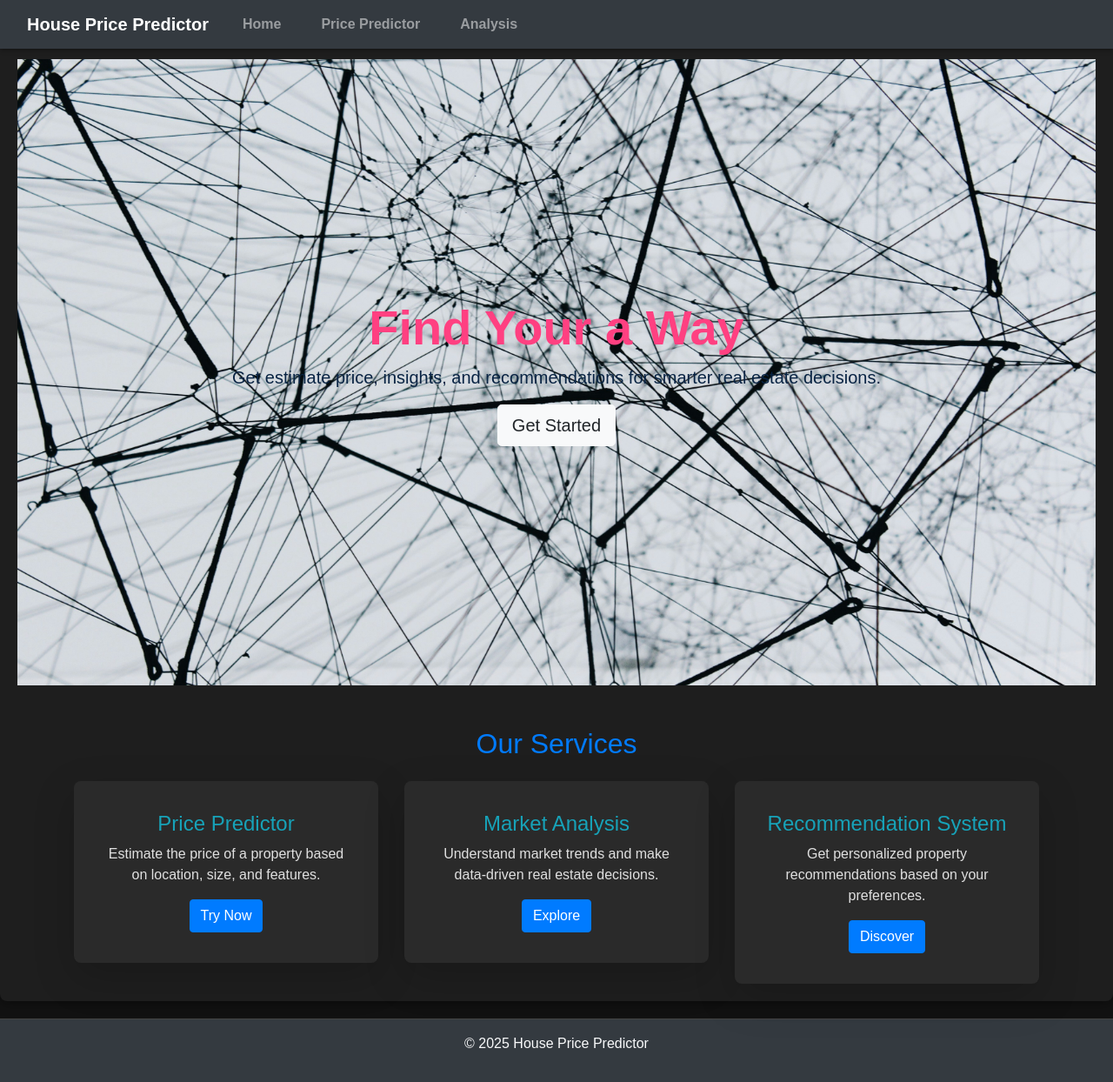
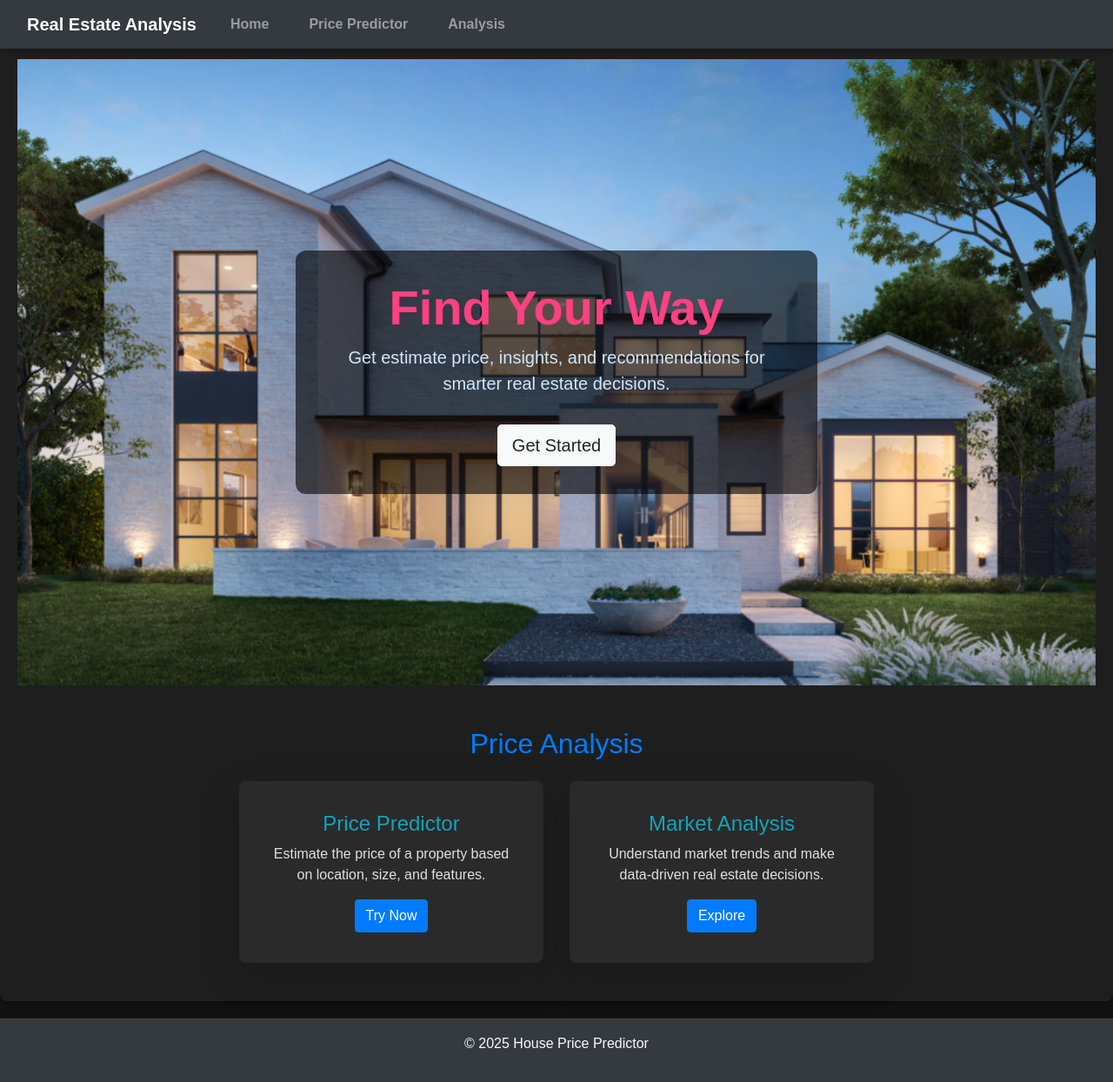
Before and after one commit to Prayesh13/House-Price-Predictor-and-Analysis, a Flask app: page / in a window 1280 px wide. Shown: the whole page at 87% size. Run offline with Flask 3, Linux system fonts and the light colour scheme; parts of the project's set-up code (start-up, migrations or seed data) failed here and were passed over; some libraries are stand-ins or nearby versions.

Commit message:
updated the layout

```diff
--- a/templates/home.html
+++ b/templates/home.html
@@ -1,40 +1,50 @@
 {% extends "layout.html" %}
 
-{% block title %}Home - House Price Prediction{% endblock %}
+{% block title %}Home - Real Estate Analysis{% endblock %}
 
 {% block content %}
 <style>
     .hero {
-        background-image: url("{{ url_for('static', filename='background.jpg') }}");
+        background-image: url("{{ url_for('static', filename='image.png') }}");
         background-position: center;
-        background-repeat: repeat;
+        background-repeat: no-repeat;
         background-size: cover;
         height: 90vh;
         display: flex;
         align-items: center;
         justify-content: center;
+        text-align: center;
+    }
+
+    .hero-content {
+        background-color: rgba(0, 0, 0, 0.6); /* semi-transparent black */
         color: white;
-        text-align: center;
+        padding: 2rem 3rem;
+        border-radius: 12px;
+        max-width: 600px;
+    }
+
+    .hero-content .lead {
+        color: #d1e8ff; /* light blue-gray for contrast */
     }
 </style>
 
-
 <!-- Hero Section -->
 <div class="hero">
-    <div>
-        <h1 class="display-4 font-weight-bold">Find Your a Way</h1>
-        <p class="lead" style="color: rgb(8, 35, 67);">Get estimate price, insights, and recommendations for smarter real estate decisions.</p>
-        <a href="/predict" class="btn btn-light btn-lg">Get Started</a>
+    <div class="hero-content">
+        <h1 class="display-4 font-weight-bold">Find Your Way</h1>
+        <p class="lead">Get estimate price, insights, and recommendations for smarter real estate decisions.</p>
+        <a href="/predict" class="btn btn-light btn-lg mt-3">Get Started</a>
     </div>
 </div>
 
 <!-- Services Section -->
 <div class="container mt-5 text-center">
-    <h2 class="text-primary mb-4">Our Services</h2>
-    <div class="row">
+    <h2 class="text-primary mb-4">Price Analysis</h2>
+    <div class="row justify-content-center">
         <!-- Price Predictor -->
-        <div class="col-md-4">
-            <div class="card shadow-lg">
+        <div class="col-md-4 mb-4">
+            <div class="card shadow-lg h-100">
                 <div class="card-body">
                     <h4 class="text-info">Price Predictor</h4>
                     <p>Estimate the price of a property based on location, size, and features.</p>
@@ -42,9 +52,9 @@
                 </div>
             </div>
         </div>
-        <!-- Analysis -->
-        <div class="col-md-4">
-            <div class="card shadow-lg">
+        <!-- Market Analysis -->
+        <div class="col-md-4 mb-4">
+            <div class="card shadow-lg h-100">
                 <div class="card-body">
                     <h4 class="text-info">Market Analysis</h4>
                     <p>Understand market trends and make data-driven real estate decisions.</p>
@@ -52,17 +62,6 @@
                 </div>
             </div>
         </div>
-        <!-- Recommendation System -->
-        <div class="col-md-4">
-            <div class="card shadow-lg">
-                <div class="card-body">
-                    <h4 class="text-info">Recommendation System</h4>
-                    <p>Get personalized property recommendations based on your preferences.</p>
-                    <a href="/recommend" class="btn btn-primary">Discover</a>
-                </div>
-            </div>
-        </div>
     </div>
 </div>
-
 {% endblock %}
--- a/templates/layout.html
+++ b/templates/layout.html
@@ -3,7 +3,7 @@
 <head>
     <meta charset="UTF-8">
     <meta name="viewport" content="width=device-width, initial-scale=1.0">
-    <title>{% block title %}House Price Predictor{% endblock %}</title>
+    <title>{% block title %}Real Estate Analysis{% endblock %}</title>
     <!-- Bootstrap CSS -->
     <link href="https://stackpath.bootstrapcdn.com/bootstrap/4.5.2/css/bootstrap.min.css" rel="stylesheet">
     <!-- Custom CSS -->
@@ -12,7 +12,7 @@
 <body>
     <header>
         <nav class="navbar navbar-expand-lg navbar-dark bg-dark fixed-top">
-            <a class="navbar-brand" href="/">House Price Predictor</a>
+            <a class="navbar-brand" href="/">Real Estate Analysis</a>
             <button class="navbar-toggler" type="button" data-toggle="collapse" data-target="#navbarNav" aria-controls="navbarNav" aria-expanded="false" aria-label="Toggle navigation">
                 <span class="navbar-toggler-icon"></span>
             </button>
```
Also changed, not shown: static/image.png (added).
